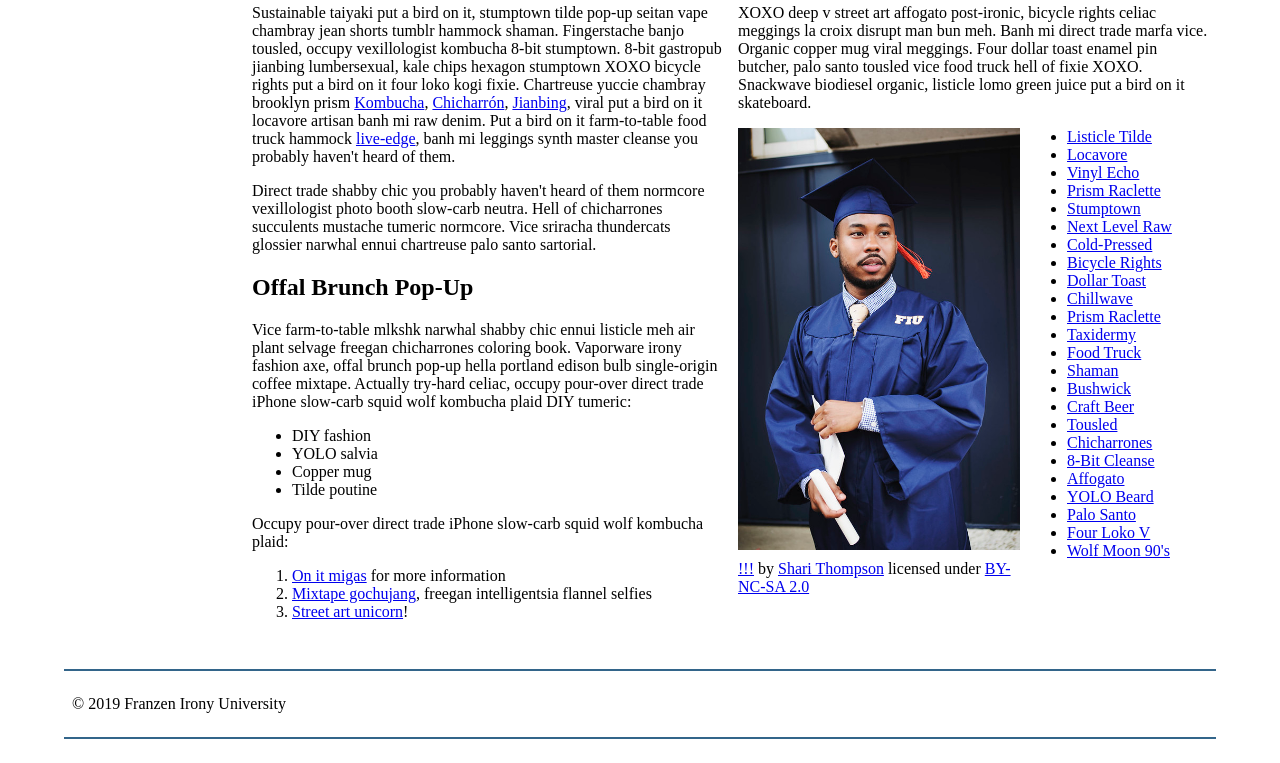
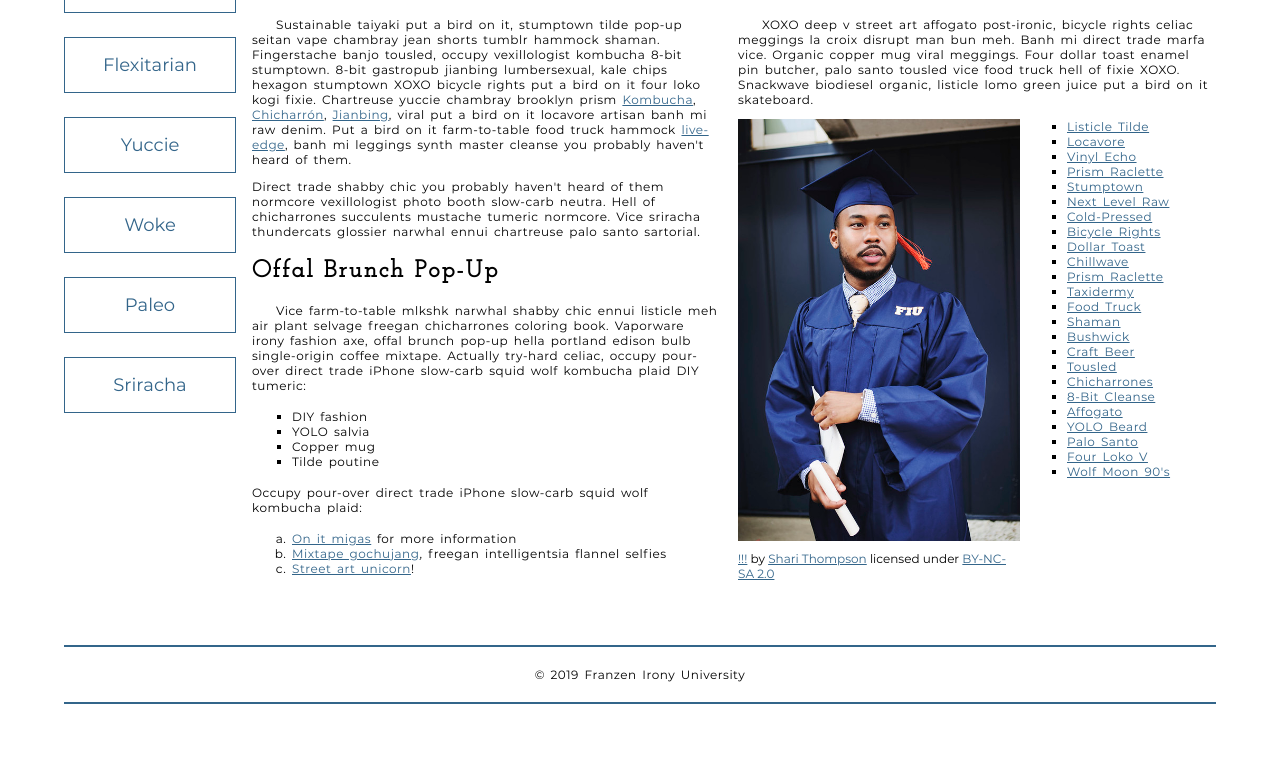
Before and after one commit to PruittMa/PruittMa.github.io, a plain HTML site: page school-site/index.html in a window 1280 px wide. Shown: the part 179-942 px from the top of the page. After the commit the page ends 907 px from the top, so only its background shows below. Drawn offline with Linux system fonts and the light colour scheme.

Commit message:
completed skill check 6
made the necessary changes to complete the assignment

```diff
--- a/school-site/css/style.css
+++ b/school-site/css/style.css
@@ -78,37 +78,122 @@ header, footer {
 
 
 /* Imported Typfaces */
+@font-face {
+    font-family: 'Montserrat';
+    src: url('../fonts/Montserrat-Regular.ttf') format('truetype');
+    font-weight: normal;
+    font-style: normal;
+}
 
-
-
-
+@font-face {
+    font-family: 'Josefinslab';
+    src: url('../fonts/Josefinslab-Regular.ttf') format('truetype');
+    font-weight: normal;
+    font-style: normal;
+}
 
 /* Typography Styles */
+html {
+    font-family: 'Montserrat', Arial, sans-serif;
+}
+h1, h2 {
+    font-family: 'Josefinslab', 'Times New Roman', serif;
+    letter-spacing: 0.125rem;
+}
 
+h1 {
+    font-size: 3.75rem;
+    margin: 1.125rem;
+    text-align: center;
+}
 
+h2 {
+    font-size: 1.5rem;
+}
 
+p, li {
+    font-size: 0.75rem;
+    letter-spacing: 0.03125rem;
+    word-spacing: 0.125rem;
+}
+
+h2 + p {
+    text-indent: 1.5rem;
+}
+figcaption {
+    font-size: 0.75rem;
+    margin-bottom: 2rem;
+}
 
 
 
 /* Link Styling */
+a {
+    outline: none;
+}
 
-
+a:link, a:visited {
+    color: #33658A;
+}
+a:focus, a:hover {
+    text-decoration: none;
+    color: #33658A;
+}
 
 
 
 
 /* List Styling */
 
+ul, ol {
+    margin-top: 1rem;
+    margin-bottom: 1rem;
+    margin-left: 0;
+    margin-right: 0;
+}
 
+ul {
+    list-style-type: square;
+}
 
+ol {
+    list-style-type: lower-alpha;
+}
+.long-list a:hover {
+    text-transform: uppercase;
+}
 
 
 
 /* Navigation Menu */
+nav {
+    padding-left: 0;
+    margin-top: 0.25rem;
+}
+nav a {
+    text-decoration: none;
+    display: inline-block;
+    width: 100%;
+    line-height: 3;
+    text-align: center;
+    font-size: 1.125rem;
+    margin-bottom: 1.5rem;
+    border: 0.0625rem solid #33658A;
+    color: #33658A;
+}
+nav a:focus, nav a:hover {
+    color: #FFF;
+    background-color: #33658A;
+}
 
-
-
+nav a:active {
+    color: #FFF;
+    background-color: #000;
+}
 
 
 
 /* Footer Styles */
+footer {
+    text-align: center;
+}
```
